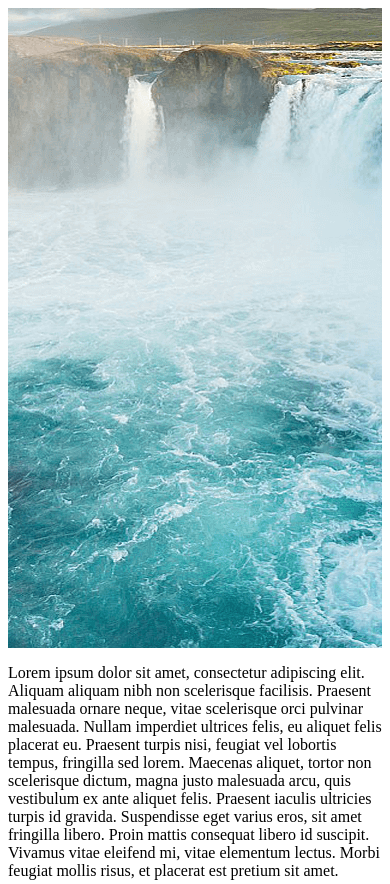
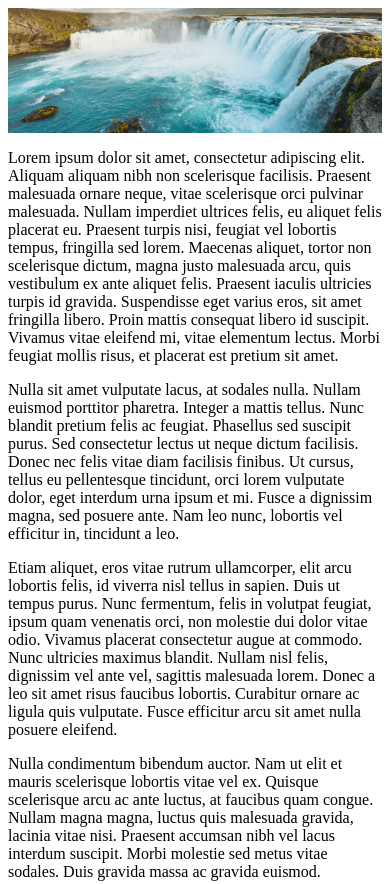
Before and after one commit to swidjaja/parallax-or-sticky-effect, a plain HTML site: page index.html in a window 390 px wide. Shown: the top 884 px of the page. Drawn offline with Linux system fonts and the light colour scheme.

Commit message:
Add demonstration for responsive background image

```diff
--- a/css/main.css
+++ b/css/main.css
@@ -10,6 +10,12 @@
 
 .content {
   margin-top: 10px;
+}
+
+/** From http://www.outsidethebracket.com/responsive-web-design-fluid-background-images/ */
+.app-wrapper.enable-responsive .cover-img {
+  padding-bottom: 33.33%;
+  height: 0;
 }
 
 .app-wrapper.enable-parallax .cover-img {
--- a/index.html
+++ b/index.html
@@ -5,7 +5,7 @@
     <link rel="stylesheet" type="text/css" href="css/main.css">
   </head>
   <body>
-    <div class="app-wrapper enable-parallax">
+    <div class="app-wrapper enable-responsive">
       <div class="cover-img" style="background-image: url('imgs/waterfall.png');">
       </div>
       <div class="content">
```
Also changed, not shown: 1 other file.
